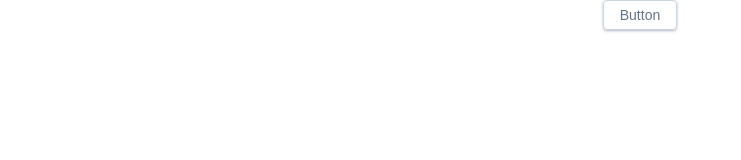
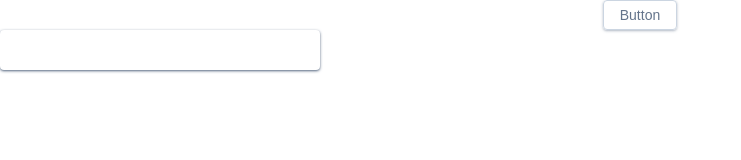
Before and after one commit to giwangdk/Rest-Countries-ReactJS, a React (Create React App) app: page / in a window 1280 px wide. Shown: the top 160 px of the page, without its empty margins (0-741 px from the left). Built offline with nearby package versions, Linux system fonts and the light colour scheme.

Commit message:
styling serach component

```diff
--- a/package.json
+++ b/package.json
@@ -4,6 +4,9 @@
   "private": true,
   "dependencies": {
     "@fortawesome/fontawesome-free": "^6.0.0",
+    "@fortawesome/fontawesome-svg-core": "^1.3.0",
+    "@fortawesome/free-solid-svg-icons": "^6.0.0",
+    "@fortawesome/react-fontawesome": "^0.1.17",
     "@testing-library/jest-dom": "^5.16.2",
     "@testing-library/react": "^12.1.3",
     "@testing-library/user-event": "^13.5.0",
--- a/src/App.js
+++ b/src/App.js
@@ -1,11 +1,12 @@
 import React from 'react';
 import './App.css';
-import { Button } from './components';
+import { Button, Search } from './components';
 
 function App() {
   return (
     <div className="App">
       <Button>Hai</Button>
+      <Search />
     </div>
   );
 }
--- a/src/components/atoms/Search/index.jsx
+++ b/src/components/atoms/Search/index.jsx
@@ -5,11 +5,16 @@ import { FontAwesomeIcon } from "@fortawesome/react-fontawesome";
 
 function Search() {
   return (
-    <div>
-      <form>
-        <FontAwesomeIcon icon={["fab", "microsoft"]} />
-        <input type="text" name="" id="" />
-      </form>
+    <div className="bg-white shadow shadow-slate-500  w-80 rounded px-3 py-1">
+      <div>
+        <FontAwesomeIcon icon={["fas", "coffee"]} />
+      </div>
+      <input
+        type="text"
+        name=""
+        id=""
+        className="  outline-slate-100 py-1 px-2 w-full"
+      />
     </div>
   );
 }
--- a/src/components/atoms/index.js
+++ b/src/components/atoms/index.js
@@ -1,4 +1,4 @@
 import Button from './Button';
-
+import Search from './Search';
 // eslint-disable-next-line import/prefer-default-export
-export { Button };
+export { Button, Search };
```
Also changed, not shown: 1 other file (tests, documents, lock files or other folders).
